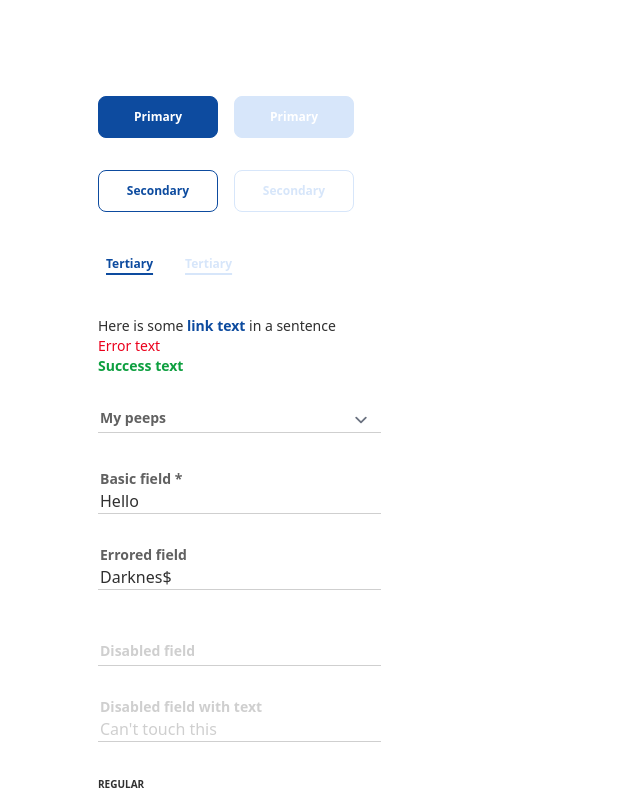
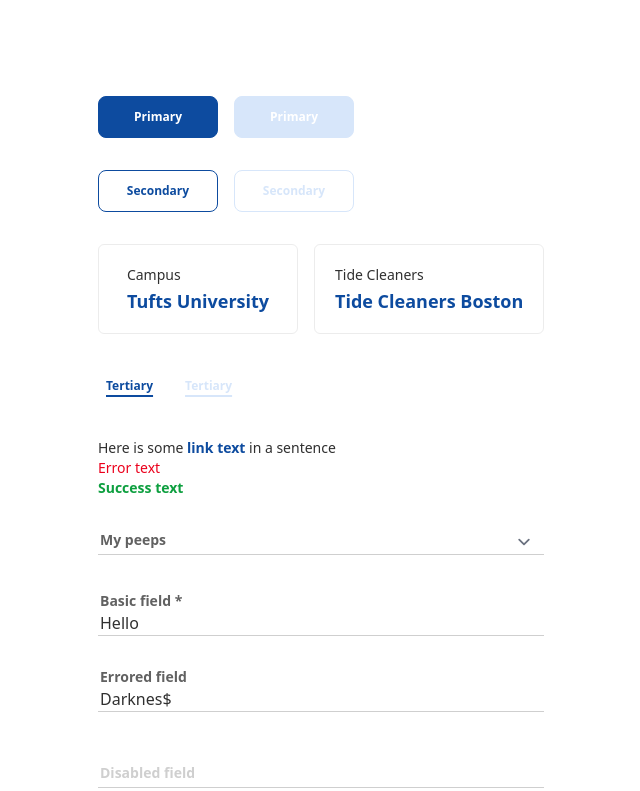
Before and after one commit to paulhmorris/crm-components, a React (Vite) app: page / in a window 1280 px wide. Shown: the top 791 px of the page, without its empty margins (270-910 px from the left). Built offline with nearby package versions, Linux system fonts and the light colour scheme.

Commit message:
created button for market and subsmarket

```diff
--- a/src/components/Button.tsx
+++ b/src/components/Button.tsx
@@ -1,7 +1,7 @@
 import { ComponentPropsWithoutRef } from "react";
 
 interface IButton extends ComponentPropsWithoutRef<"button"> {
-  variant?: "primary" | "secondary" | "tertiary";
+  variant?: "primary" | "secondary" | "tertiary" | "card";
 }
 
 export const Button = ({
@@ -17,6 +17,7 @@ export const Button = ({
           ? "btn-primary"
           : variant === "secondary"
           ? "btn-secondary"
+          : variant === "card" ? "btn-card"
           : "btn-tertiary"
       }
       type={type}
--- /dev/null
+++ b/src/components/ButtonText.tsx
@@ -0,0 +1,18 @@
+
+interface IButtonText  {
+    title: string;
+    subTitle: string;
+  }
+
+export const ButtonText = ({
+    title,
+    subTitle,
+    ...props
+  }: IButtonText) => {
+    return (
+      <button {...props}>
+        <p className="text-left text-sm">{title}</p>
+        <p className="text-left text-lg pt-1.5 text-blue-200 font-bold">{subTitle}</p>
+      </button>
+    );
+  };
--- a/src/components/ComponentDisplay.tsx
+++ b/src/components/ComponentDisplay.tsx
@@ -2,6 +2,7 @@ import { useState } from "react";
 import { Form } from "react-final-form";
 import { mustBeAlphanumeric } from "utils/inputValidations";
 import { Button } from "./Button";
+import { ButtonText } from "./ButtonText";
 import { Checkbox } from "./Forms/Checkbox";
 import { Select } from "./Forms/Select";
 import { SelectOption } from "./Forms/SelectOption";
@@ -45,6 +46,14 @@ export const ComponentDisplay = () => {
         <Button variant="secondary">Secondary</Button>
         <Button variant="secondary" disabled>
           Secondary
+        </Button>
+      </div>
+      <div className="flex space-x-4">
+        <Button variant="card">
+          <ButtonText title="Campus" subTitle="Tufts University"/>
+        </Button>
+        <Button variant="card">
+          <ButtonText title="Tide Cleaners" subTitle="Tide Cleaners Boston"/>
         </Button>
       </div>
       <div className="flex space-x-4">
--- a/src/index.css
+++ b/src/index.css
@@ -98,4 +98,8 @@
   .btn-tertiary {
     @apply inline-flex items-center justify-center p-2 text-xs font-bold capitalize leading-6 text-blue-200 underline decoration-current decoration-2 underline-offset-[5px] transition-colors duration-75 ease-out hover:text-blue-300 active:text-blue-400 disabled:text-blue-100;
   }
+
+  .btn-card {
+    @apply p-5 border-[1px] border-gray-border hover:bg-gray-100 rounded-md min-w-[200px] cursor-pointer
+  }
 }
--- a/tailwind.config.js
+++ b/tailwind.config.js
@@ -11,6 +11,7 @@ module.exports = {
         200: "#ececec",
         300: "#cfcfcf",
         400: "#616161",
+        border: "rgba(217, 217, 217, .5)"
       },
       blue: {
         100: "#d7e6fa",
```
Also changed, not shown: 1 other file (tests, documents, lock files or other folders).
